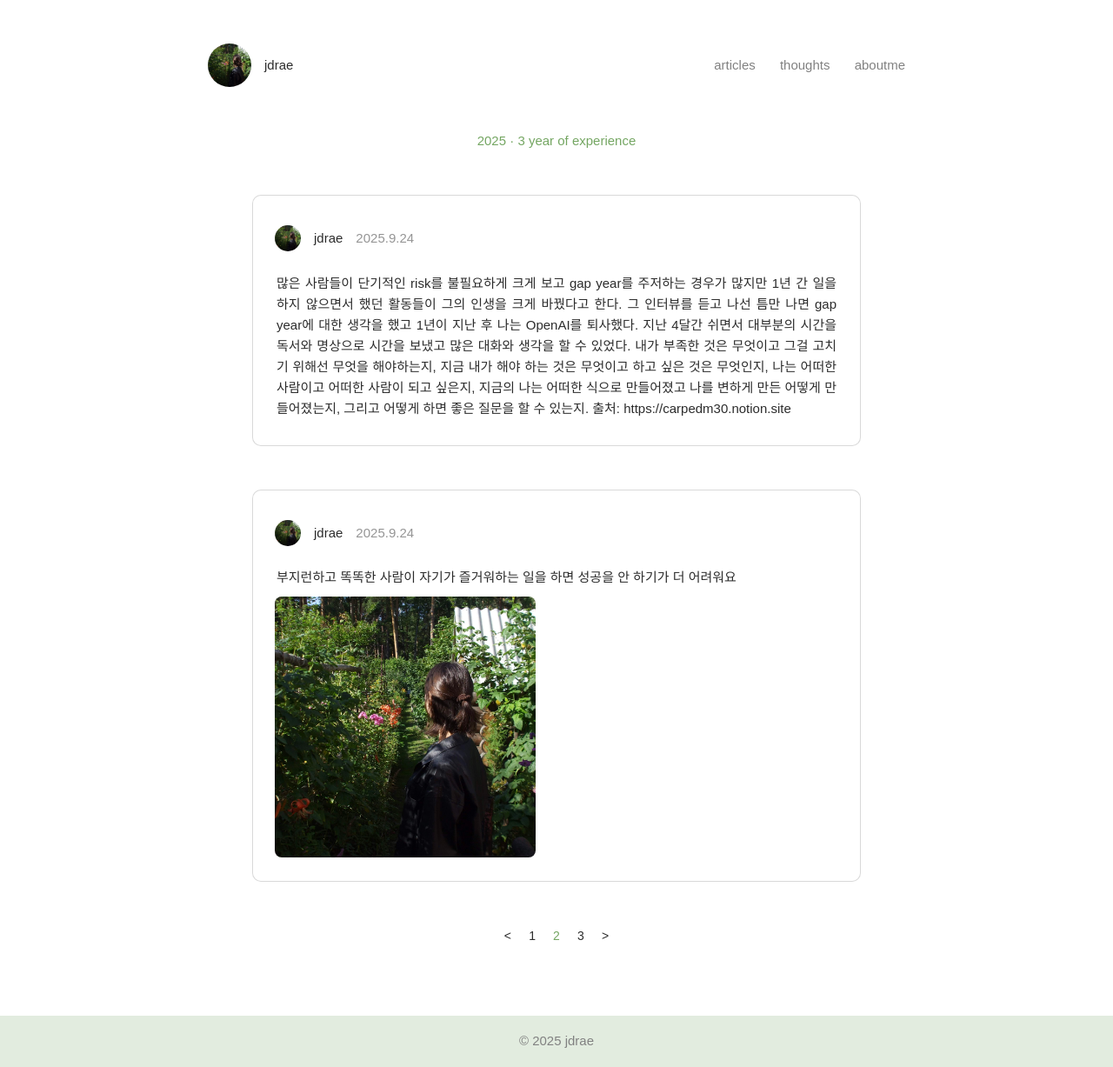
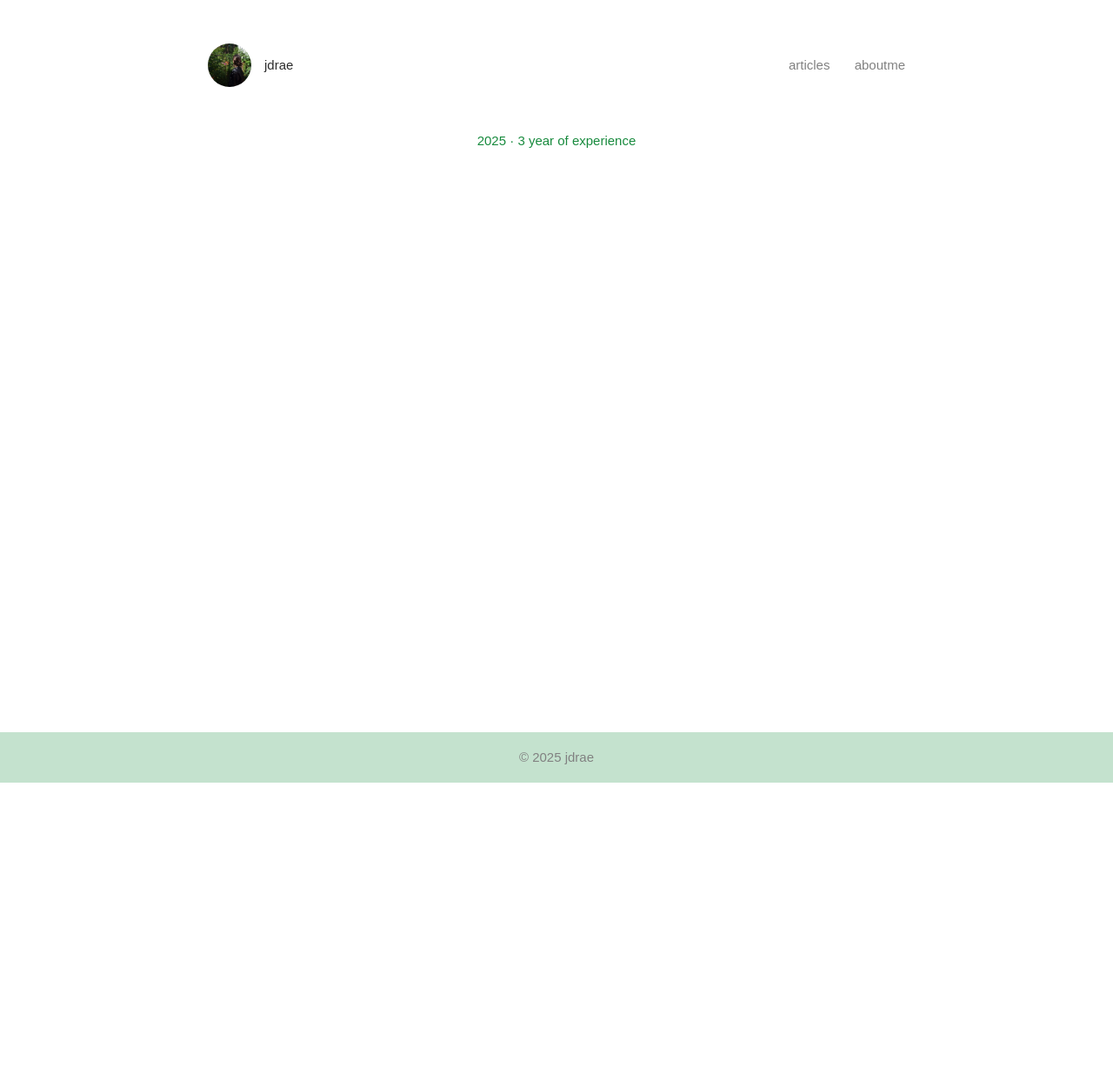
Before and after one commit to jdrae/jdrae.github.io, a Jekyll site: the page built from thoughts.html, in a window 1280 px wide. Shown: the whole page at 87% size. Built offline with Jekyll 4.4.1, drawn with Linux system fonts in a browser that asks for light colours; some web fonts are replaced; after the commit the page ends 900 px from its top, so only the background shows below that.

Commit message:
fix trivial things

```diff
--- a/_includes/header.html
+++ b/_includes/header.html
@@ -6,7 +6,7 @@
     </div>
     <div class="nav-bar">
         <a href="{{ '/' | relative_url }}">articles</a>
-        <a href="{{ '/thoughts/' | relative_url }}">thoughts</a>
+        <!-- <a href="{{ '/thoughts/' | relative_url }}">thoughts</a> -->
         <a href="{{ '/aboutme/' | relative_url }}">aboutme</a>
     </div>
 </div>
--- a/aboutme.html
+++ b/aboutme.html
@@ -37,7 +37,7 @@
         <div class="section">
             <p class="section-title">portfolio</p>
             <ul class="selectable">
-                <li>realtime crypto price chart</li>
+                <li><a href="https://github.com/jdrae/realtime_chart/">realtime crypto price chart</a></li>
             </ul>
         </div>
     </div>
--- a/assets/css/style.css
+++ b/assets/css/style.css
@@ -6,9 +6,9 @@
     --bg: #ffffff;
     --text: #2c2c2c;
     --text-50: hsla(0, 0%, 17%, 0.50);
-    --brown: #7a5132;
-    --accent: #74A662;
-    --accent-20: #E2ECDF;
+    --secondary: #573318;
+    --accent: #178a3d;
+    --accent-20: rgba(23, 138, 61, 0.25);
     --gray: #818181;
     --dark-gray: #4a4a4a;
     --light-gray: #e6e6e6;
@@ -37,7 +37,7 @@
 }
 
 a {
-    color: var(--brown);
+    color: var(--secondary);
     text-decoration: none;
 }
 a:link {
@@ -126,7 +126,7 @@
 .section-title {
     font-size: 20px;
     font-weight: 500;
-    color: var(--brown);
+    color: var(--secondary);
     margin: 10px 0;
 }
 .aboutme-content ul {
@@ -276,7 +276,7 @@
 }
 
 .post-main-title {
-    color: var(--brown);
+    color: var(--secondary);
     margin-bottom: 10px;
 }
 
@@ -307,10 +307,10 @@
     color: var(--text);
 }
 .post-content a{
-    color: var(--brown);
+    color: var(--secondary);
 }
 .post-content a:hover{
-    background-color: var(--brown);
+    background-color: var(--secondary);
     color:#ffffff;
     transition: 0.1s ease;
 }
--- a/thoughts.html
+++ b/thoughts.html
@@ -6,20 +6,21 @@
 <div class="thoughts">
     <div class="guide-text">2025 · 3 year of experience</div>
 
-    <div class="card">
+    <!-- <div class="card">
         <div class="card-top">
             <img src="{{ '/profile.jpeg' | relative_url }}"/>
             <p>jdrae</p>
             <p class="card-top-date">2025.9.24</p>
         </div>
         <div class="card-contents selectable">
+            출처: <a href="https://carpedm30.notion.site">https://carpedm30.notion.site</a>
+            <br>
             많은 사람들이 단기적인 risk를 불필요하게 크게 보고 gap year를 주저하는 경우가 많지만 1년 간 일을 하지 않으면서 했던 활동들이 그의 인생을 크게 바꿨다고 한다.
             그 인터뷰를 듣고 나선 틈만 나면 gap year에 대한 생각을 했고 1년이 지난 후 나는 OpenAI를 퇴사했다. 지난 4달간 쉬면서 대부분의 시간을 독서와 명상으로 시간을 보냈고 많은 대화와 생각을 할 수 있었다. 내가 부족한 것은 무엇이고 그걸 고치기 위해선 무엇을 해야하는지, 지금 내가 해야 하는 것은 무엇이고 하고 싶은 것은 무엇인지, 나는 어떠한 사람이고 어떠한 사람이 되고 싶은지, 지금의 나는 어떠한 식으로 만들어졌고 나를 변하게 만든 어떻게 만들어졌는지, 그리고 어떻게 하면 좋은 질문을 할 수 있는지.
-            출처: https://carpedm30.notion.site
         </div>
-    </div>
+    </div> -->
 
-    <div class="card">
+    <!-- <div class="card">
         <div class="card-top">
             <img src="{{ '/profile.jpeg' | relative_url }}"/>
             <p>jdrae</p>
@@ -37,5 +38,5 @@
         <span class="page-btn active">2</span>
         <span class="page-btn">3</span>
         <span class="page-btn">&gt;</span>
-    </div>
+    </div> -->
 </div>
```
Also changed, not shown: other parts of aboutme.html (+2 -2 lines), _posts/2025-09-08-spark-in-action.md (+1 -1 lines).
